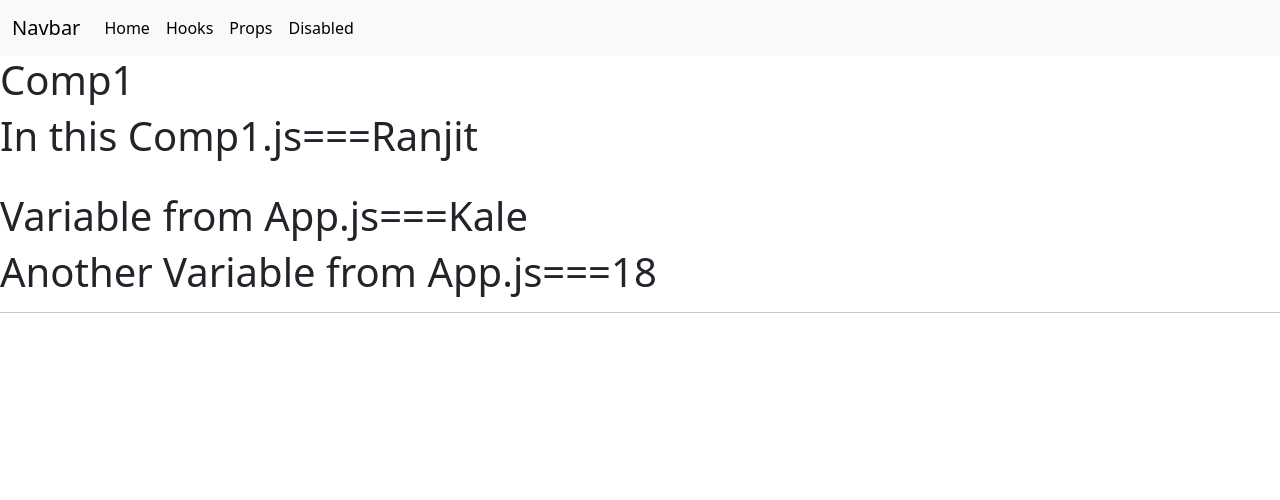
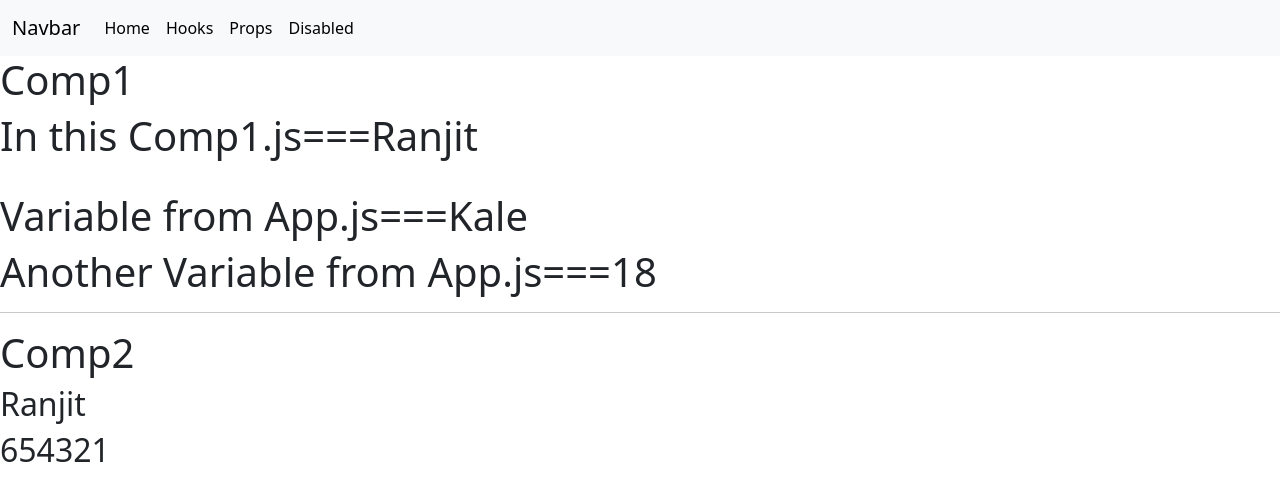
Before and after one commit to Ranjitk0001/React, a React (Create React App) app in the folder ReactNotesInProject/react-note-topic-ways/: page /props in a window 1280 px wide. Shown: the top 500 px of the page. Built offline with nearby package versions, Linux system fonts and the light colour scheme.

Commit message:
React :-Variable passing variableName

```diff
--- a/ReactNotesInProject/react-note-topic-ways/src/component/propsVariables/Comp1.js
+++ b/ReactNotesInProject/react-note-topic-ways/src/component/propsVariables/Comp1.js
@@ -1,7 +1,9 @@
 import React from 'react'
+import Comp2 from './Comp2'
 
 const Comp1 = (props) => {
     const name="Ranjit"
+    const number=654321
   return (
     <div>
       <h1>Comp1</h1>
@@ -10,7 +12,8 @@ const Comp1 = (props) => {
       <br/>
       <h1>Variable from App.js==={props.var1}</h1>
       <h1>Another Variable from App.js==={props.var2}</h1>
-       <hr></hr>
+       <hr/>
+       <Comp2 fname={name} fnumber={number}/>
     </div>
   )
 }
--- a/ReactNotesInProject/react-note-topic-ways/src/component/propsVariables/Comp2.js
+++ b/ReactNotesInProject/react-note-topic-ways/src/component/propsVariables/Comp2.js
@@ -1,9 +1,11 @@
 import React from 'react'
 
-const Comp2 = () => {
+const Comp2 = ({fname,fnumber}) => {
   return (
     <div>
       <h1>Comp2</h1>
+      <h2>{fname}</h2>
+      <h2>{fnumber}</h2>
     </div>
   )
 }
```
